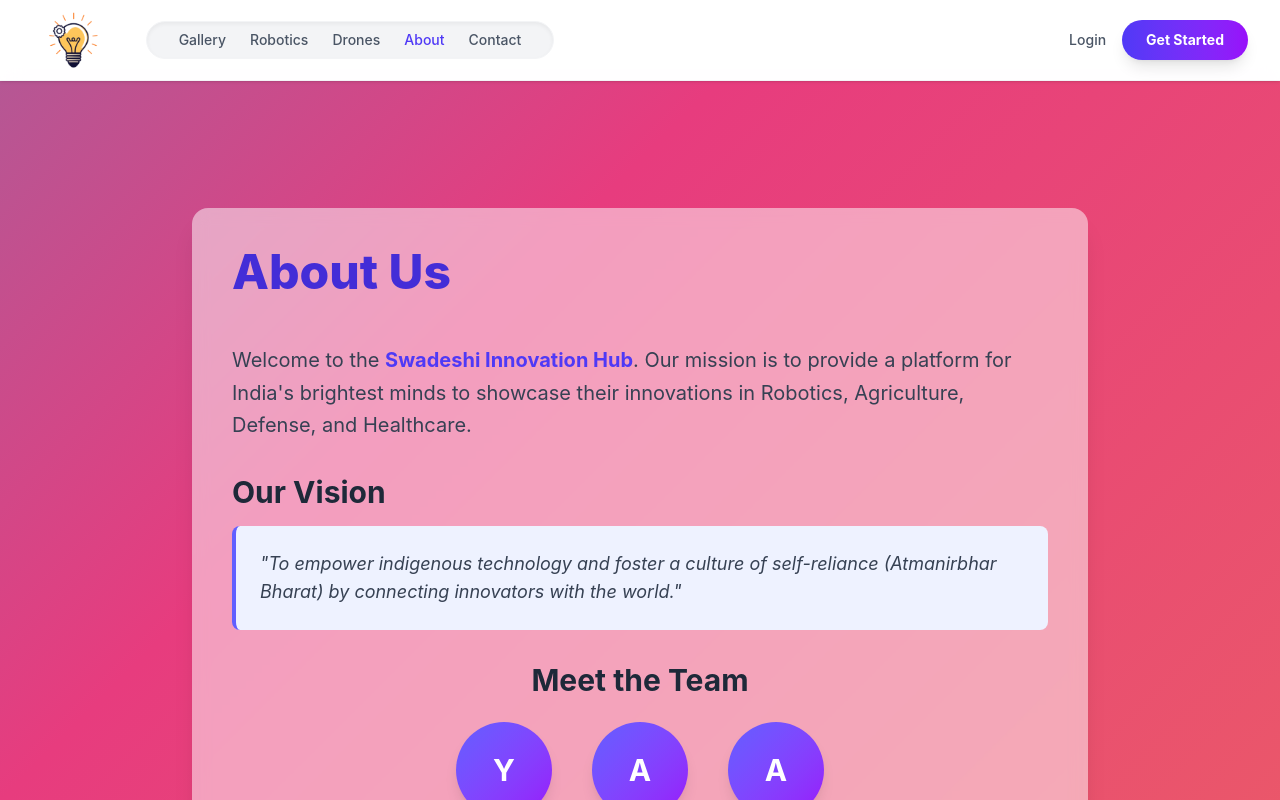
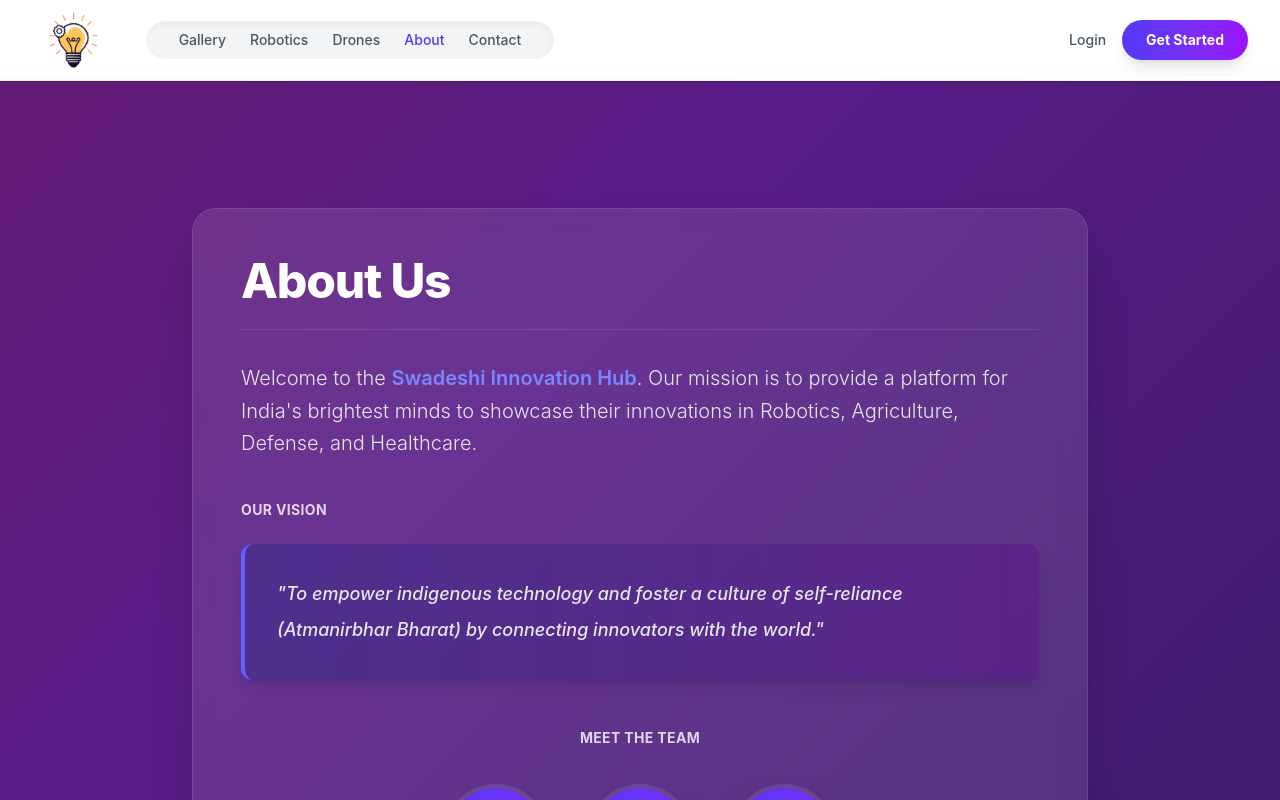
Before and after one commit to Nut3llaNutz/Cloud404-project, a React (Vite) app in the folder client/: page /about in a window 1280 px wide. Shown: the top 800 px of the page. Built offline with nearby package versions, Linux system fonts and the light colour scheme.

Commit message:
Final Version

```diff
--- a/client/src/index.css
+++ b/client/src/index.css
@@ -20,6 +20,13 @@
 
 .rainbow-bg {
     background: linear-gradient(-45deg, #ee7752, #e73c7e, #23a6d5, #23d5ab);
+    background-size: 400% 400%;
+    animation: gradientBG 15s ease infinite;
+}
+
+.purplish-bg {
+    background: linear-gradient(-45deg, #1e1b4b, #581c87, #831843, #020617);
+    /* indigo-950, purple-900, pink-900 (Merlot), slate-950 */
     background-size: 400% 400%;
     animation: gradientBG 15s ease infinite;
 }
--- a/client/src/pages/About.jsx
+++ b/client/src/pages/About.jsx
@@ -2,25 +2,25 @@
 
 const About = () => {
     return (
-        <div className="rainbow-bg min-h-screen pt-24">
+        <div className="purplish-bg min-h-screen pt-24">
             <div className="container mx-auto p-4 md:p-8">
-                <div className="max-w-4xl mx-auto bg-white/50 backdrop-blur-sm p-6 md:p-10 rounded-2xl shadow-xl">
-                    <h1 className="text-5xl font-extrabold text-indigo-700 mb-8 border-indigo-100 pb-4">
+                <div className="max-w-4xl mx-auto bg-white/10 backdrop-blur-md p-8 md:p-12 rounded-3xl shadow-2xl border border-white/10">
+                    <h1 className="text-5xl font-extrabold text-white mb-8 border-b border-white/10 pb-6 tracking-tight">
                         About Us
                     </h1>
 
-                    <section className="mb-8">
-                        <p className="text-xl text-gray-700 leading-relaxed">
-                            Welcome to the <span className="font-bold text-indigo-600">Swadeshi Innovation Hub</span>.
+                    <section className="mb-10">
+                        <p className="text-xl text-gray-200 leading-relaxed font-light">
+                            Welcome to the <span className="font-semibold text-indigo-400">Swadeshi Innovation Hub</span>.
                             Our mission is to provide a platform for India's brightest minds to showcase their
                             innovations in Robotics, Agriculture, Defense, and Healthcare.
                         </p>
                     </section>
 
-                    <section className="mb-8">
-                        <h2 className="text-3xl font-bold text-gray-800 mb-4">Our Vision</h2>
-                        <div className="bg-indigo-50 p-6 rounded-lg border-l-4 border-indigo-500">
-                            <p className="text-lg text-gray-700 italic">
+                    <section className="mb-12">
+                        <h2 className="text-2xl font-bold text-white mb-6 tracking-wide uppercase text-sm opacity-80">Our Vision</h2>
+                        <div className="bg-gradient-to-r from-indigo-900/50 to-purple-900/50 p-8 rounded-xl border-l-4 border-indigo-500 shadow-lg">
+                            <p className="text-lg text-gray-200 italic font-medium leading-loose">
                                 "To empower indigenous technology and foster a culture of self-reliance (Atmanirbhar Bharat)
                                 by connecting innovators with the world."
                             </p>
@@ -28,14 +28,14 @@
                     </section>
 
                     <section>
-                        <h2 className="text-3xl font-bold text-gray-800 mb-6 text-center">Meet the Team</h2>
-                        <div className="flex flex-wrap justify-center gap-10">
+                        <h2 className="text-2xl font-bold text-white mb-10 text-center tracking-wide uppercase text-sm opacity-80">Meet the Team</h2>
+                        <div className="flex flex-wrap justify-center gap-12">
                             {['YUVRAJ', 'AKHILA', 'ADNAN'].map((name, index) => (
                                 <div key={index} className="text-center group">
-                                    <div className="w-24 h-24 bg-gradient-to-br from-indigo-500 to-purple-600 rounded-full mx-auto mb-3 flex items-center justify-center text-white text-3xl font-bold shadow-lg transform group-hover:scale-110 transition duration-300">
+                                    <div className="w-24 h-24 bg-gradient-to-br from-indigo-600 to-purple-600 rounded-full mx-auto mb-4 flex items-center justify-center text-white text-3xl font-bold shadow-2xl ring-4 ring-white/10 group-hover:ring-indigo-500 transition-all duration-300 transform group-hover:scale-110">
                                         {name.charAt(0)}
                                     </div>
-                                    <h3 className="text-xl font-bold text-gray-900 tracking-wide">{name}</h3>
+                                    <h3 className="text-lg font-bold text-gray-100 tracking-wider">{name}</h3>
                                 </div>
                             ))}
                         </div>
--- a/client/src/pages/Dashboard.jsx
+++ b/client/src/pages/Dashboard.jsx
@@ -46,98 +46,93 @@
     if (loading) return <div className="p-20 text-center text-xl">Loading your portfolio...</div>;
 
     return (
-        <div className="rainbow-bg min-h-screen pt-24">
+        <div className="purplish-bg min-h-screen pt-24">
             <div className="container mx-auto p-4 md:p-8">
-                {/* Welcome Section - Glassmorphism */}
-                <div className="bg-white/90 backdrop-blur-xl rounded-3xl shadow-2xl p-6 md:p-12 mb-10 border border-white/20 relative overflow-hidden">
-                    <div className="absolute top-0 right-0 w-64 h-64 bg-indigo-500/10 rounded-full blur-3xl -mr-20 -mt-20 pointer-events-none"></div>
+                {/* Welcome Section - Professional Dark Glass */}
+                <div className="bg-white/10 backdrop-blur-md rounded-3xl p-8 md:p-12 mb-10 border border-white/10 relative overflow-hidden">
+                    <div className="absolute top-0 right-0 w-96 h-96 bg-indigo-600/20 rounded-full blur-3xl -mr-32 -mt-32 pointer-events-none"></div>
 
-                    <h1 className="text-4xl md:text-5xl font-extrabold text-transparent bg-clip-text bg-gradient-to-r from-indigo-800 to-purple-800 mb-4">
-                        My Dashboard
-                    </h1>
-                    <p className="text-xl text-gray-700 font-medium">
-                        Welcome back, <span className="font-bold text-indigo-700">{user.username}</span>! 🚀
-                    </p>
+                    <div className="relative z-10">
+                        <p className="text-gray-400 font-medium uppercase tracking-widest text-sm mb-2">Workspace</p>
+                        <h1 className="text-4xl md:text-6xl font-extrabold text-white mb-8 tracking-tight">
+                            Welcome, <span className="text-transparent bg-clip-text bg-gradient-to-r from-indigo-400 to-purple-400">{user.username}</span>.
+                        </h1>
 
-                    <div className="mt-8 flex flex-wrap gap-4">
-                        <div className="bg-white/60 backdrop-blur-sm px-6 py-3 rounded-xl border border-indigo-100 shadow-sm flex items-center gap-2">
-                            <span className="text-2xl">🏢</span>
-                            <div>
-                                <span className="block text-xs font-bold text-gray-500 uppercase tracking-wider">Organization</span>
-                                <span className="font-semibold text-gray-800">{user.organization || 'Independent Creator'}</span>
+                        <div className="flex flex-wrap gap-6">
+                            <div className="bg-slate-900/50 px-6 py-4 rounded-xl border border-white/5 flex flex-col min-w-[200px]">
+                                <span className="text-xs font-bold text-gray-500 uppercase tracking-wider mb-1">Organization</span>
+                                <span className="font-semibold text-lg text-white">{user.organization || 'Independent Creator'}</span>
                             </div>
-                        </div>
-                        <div className="bg-white/60 backdrop-blur-sm px-6 py-3 rounded-xl border border-indigo-100 shadow-sm flex items-center gap-2">
-                            <span className="text-2xl">📧</span>
-                            <div>
-                                <span className="block text-xs font-bold text-gray-500 uppercase tracking-wider">Email</span>
-                                <span className="font-semibold text-gray-800">{user.email}</span>
+                            <div className="bg-slate-900/50 px-6 py-4 rounded-xl border border-white/5 flex flex-col min-w-[200px]">
+                                <span className="text-xs font-bold text-gray-500 uppercase tracking-wider mb-1">Contact Email</span>
+                                <span className="font-semibold text-lg text-white">{user.email}</span>
                             </div>
                         </div>
                     </div>
                 </div>
 
                 {/* Actions & Stats */}
-                <div className="flex flex-col md:flex-row justify-between items-center mb-10 gap-6">
-                    <h2 className="text-3xl font-bold text-white drop-shadow-md">
-                        My Submissions <span className="bg-white/20 text-white px-3 py-1 rounded-full text-lg align-middle ml-2 backdrop-blur-md">{myProjects.length}</span>
-                    </h2>
-                    <div className="flex flex-wrap justify-center gap-4">
-                        <Link to="/add-robotics" className="group relative px-6 py-3 bg-gradient-to-r from-blue-600 to-indigo-700 text-white font-bold rounded-xl shadow-lg hover:shadow-2xl transition-all duration-300 transform hover:-translate-y-1 overflow-hidden">
-                            <div className="absolute inset-0 bg-white/20 group-hover:bg-white/10 transition-colors"></div>
-                            <span className="relative flex items-center gap-2">🤖 New Robot</span>
+                <div className="flex flex-col md:flex-row justify-between items-end mb-8 gap-6 border-b border-white/10 pb-8">
+                    <div>
+                        <h2 className="text-3xl font-bold text-white mb-2">My Submissions</h2>
+                        <p className="text-gray-400">Manage and track your innovations.</p>
+                    </div>
+
+                    <div className="flex flex-wrap gap-4">
+                        <Link to="/add-robotics" className="px-6 py-3 bg-indigo-600 hover:bg-indigo-700 text-white font-semibold rounded-lg shadow-lg hover:shadow-indigo-500/30 transition-all text-sm uppercase tracking-wide">
+                            + Add Robot
                         </Link>
-                        <Link to="/add-drone" className="group relative px-6 py-3 bg-gradient-to-r from-sky-500 to-blue-600 text-white font-bold rounded-xl shadow-lg hover:shadow-2xl transition-all duration-300 transform hover:-translate-y-1 overflow-hidden">
-                            <div className="absolute inset-0 bg-white/20 group-hover:bg-white/30 transition-colors"></div>
-                            <span className="relative flex items-center gap-2">✈️ New Drone</span>
+                        <Link to="/add-drone" className="px-6 py-3 bg-purple-600 hover:bg-purple-700 text-white font-semibold rounded-lg shadow-lg hover:shadow-purple-500/30 transition-all text-sm uppercase tracking-wide">
+                            + Add Drone
                         </Link>
-                        <Link to="/submit" className="group relative px-6 py-3 bg-gradient-to-r from-emerald-500 to-teal-600 text-white font-bold rounded-xl shadow-lg hover:shadow-2xl transition-all duration-300 transform hover:-translate-y-1 overflow-hidden">
-                            <div className="absolute inset-0 bg-white/20 group-hover:bg-white/30 transition-colors"></div>
-                            <span className="relative flex items-center gap-2">💡 New Project</span>
+                        <Link to="/submit" className="px-6 py-3 border border-white/20 hover:bg-white/10 text-white font-semibold rounded-lg transition-all text-sm uppercase tracking-wide backdrop-blur-sm">
+                            New Project
                         </Link>
                     </div>
                 </div>
 
-                {/* Projects Grid */}
+                {/* Projects Grid - Professional Cards */}
                 {myProjects.length === 0 ? (
-                    <div className="text-center py-20 bg-white/80 backdrop-blur-lg rounded-3xl shadow-xl border border-white/50">
-                        <div className="text-6xl mb-6">🎨</div>
-                        <p className="text-gray-600 text-2xl font-bold mb-2">Your canvas is empty!</p>
-                        <p className="text-gray-500 mb-8">Start your journey by submitting your first innovation.</p>
-                        <Link to="/submit" className="inline-block bg-indigo-600 text-white px-8 py-4 rounded-full font-bold shadow-lg hover:bg-indigo-700 hover:scale-105 transition-transform">
-                            Start Innovating Now
+                    <div className="text-center py-24 bg-white/5 backdrop-blur-md rounded-2xl border border-white/10 border-dashed">
+                        <div className="text-gray-500 text-6xl mb-4 font-light">+</div>
+                        <h3 className="text-white text-xl font-bold mb-2">No projects yet</h3>
+                        <p className="text-gray-400 mb-8 max-w-md mx-auto">Your portfolio is empty. Submit your first innovation to get started.</p>
+                        <Link to="/submit" className="inline-block px-8 py-3 bg-white text-indigo-900 font-bold rounded-lg hover:bg-gray-100 transition-colors">
+                            Submit Project
                         </Link>
                     </div>
                 ) : (
-                    <div className="grid grid-cols-1 md:grid-cols-2 lg:grid-cols-3 gap-8">
+                    <div className="grid grid-cols-1 md:grid-cols-2 lg:grid-cols-3 gap-6">
                         {myProjects.map(project => (
-                            <div key={project._id} className="group bg-white/90 backdrop-blur-md p-6 rounded-2xl shadow-lg hover:shadow-2xl transition-all duration-500 transform hover:-translate-y-2 border border-white/50 flex flex-col h-full">
+                            <div key={project._id} className="group bg-slate-900/60 backdrop-blur-md p-6 rounded-xl border border-white/10 hover:border-indigo-500/50 transition-all duration-300 flex flex-col h-full hover:shadow-2xl hover:shadow-indigo-900/20">
 
                                 <div className="flex justify-between items-start mb-4">
-                                    <h3 className="text-xl font-bold text-gray-900 leading-tight group-hover:text-indigo-700 transition-colors line-clamp-1">
-                                        {project.name}
-                                    </h3>
-                                    <span className={`text-xs px-3 py-1 rounded-full font-bold tracking-wide uppercase ${project.category === 'Robotics' ? 'bg-blue-100 text-blue-800' :
-                                        project.category === 'Drones' ? 'bg-sky-100 text-sky-800' :
-                                            'bg-emerald-100 text-emerald-800'
+                                    <div className={`text-xs px-2 py-1 rounded font-bold uppercase tracking-wider border ${project.category === 'Robotics' ? 'border-blue-500/30 text-blue-400 bg-blue-500/10' :
+                                            project.category === 'Drones' ? 'border-purple-500/30 text-purple-400 bg-purple-500/10' :
+                                                'border-emerald-500/30 text-emerald-400 bg-emerald-500/10'
                                         }`}>
                                         {project.category}
+                                    </div>
+                                    <span className="text-xs text-gray-500 font-mono">
+                                        {new Date(project.dateSubmitted).toLocaleDateString()}
                                     </span>
                                 </div>
 
-                                <p className="text-gray-600 text-sm mb-6 line-clamp-3 leading-relaxed flex-grow">
+                                <h3 className="text-xl font-bold text-white mb-2 group-hover:text-indigo-400 transition-colors truncate">
+                                    {project.name}
+                                </h3>
+
+                                <p className="text-gray-400 text-sm mb-6 line-clamp-3 leading-relaxed flex-grow font-light">
                                     {project.description}
                                 </p>
 
-                                <div className="mt-auto pt-4 border-t border-gray-100 flex justify-between items-center bg-gray-50/50 -mx-6 -mb-6 p-4 rounded-b-2xl group-hover:bg-indigo-50/30 transition-colors">
-                                    <span className="text-xs text-gray-500 font-medium flex items-center gap-1">
-                                        📅 {new Date(project.dateSubmitted).toLocaleDateString()}
-                                    </span>
+                                <div className="mt-auto pt-4 border-t border-white/5 flex items-center justify-end">
                                     <Link
                                         to={project.category === 'Robotics' ? `/robotics/${project._id}` : project.category === 'Drones' ? `/drones/${project._id}` : `/projects/${project._id}`}
-                                        className="text-indigo-600 hover:text-indigo-800 text-sm font-bold flex items-center gap-1 hover:gap-2 transition-all"
+                                        className="text-white text-sm font-semibold hover:text-indigo-400 transition-colors flex items-center gap-2 group/link"
                                     >
-                                        View Details <span>→</span>
+                                        View Details
+                                        <span className="group-hover/link:translate-x-1 transition-transform">→</span>
                                     </Link>
                                 </div>
                             </div>
--- a/client/src/pages/DroneDetail.jsx
+++ b/client/src/pages/DroneDetail.jsx
@@ -44,7 +44,7 @@
     const isOwner = user && project.owner && user.id === project.owner._id;
 
     return (
-        <div className="rainbow-bg min-h-screen pt-24 pb-12 flex items-center justify-center">
+        <div className="purplish-bg min-h-screen pt-24 pb-12 flex items-center justify-center">
             <div className="container mx-auto p-4 md:p-8 max-w-5xl">
                 <div className="bg-white/90 backdrop-blur-2xl border border-white/20 shadow-2xl rounded-3xl p-6 md:p-10 relative overflow-hidden border-t-4 border-sky-500">
                     <div className="absolute top-0 right-0 w-64 h-64 bg-sky-500/10 rounded-full blur-3xl -mr-20 -mt-20 pointer-events-none"></div>
--- a/client/src/pages/ProjectDetail.jsx
+++ b/client/src/pages/ProjectDetail.jsx
@@ -55,7 +55,7 @@
     const isOwner = user && project.owner && (user.id === project.owner._id || user.id === project.owner);
 
     return (
-        <div className="rainbow-bg min-h-screen pt-24 pb-12 flex items-center justify-center">
+        <div className="purplish-bg min-h-screen pt-24 pb-12 flex items-center justify-center">
             <div className="container mx-auto p-4 md:p-8 max-w-5xl">
                 <div className="bg-white/90 backdrop-blur-2xl border border-white/20 shadow-2xl rounded-3xl p-6 md:p-10 relative overflow-hidden">
                     <div className="absolute top-0 right-0 w-64 h-64 bg-indigo-500/10 rounded-full blur-3xl -mr-20 -mt-20 pointer-events-none"></div>
--- a/client/src/pages/RoboticsDetail.jsx
+++ b/client/src/pages/RoboticsDetail.jsx
@@ -44,7 +44,7 @@
     const isOwner = user && project.owner && user.id === project.owner._id;
 
     return (
-        <div className="rainbow-bg min-h-screen pt-24 pb-12 flex items-center justify-center">
+        <div className="purplish-bg min-h-screen pt-24 pb-12 flex items-center justify-center">
             <div className="container mx-auto p-4 md:p-8 max-w-5xl">
                 <div className="bg-white/90 backdrop-blur-2xl border border-white/20 shadow-2xl rounded-3xl p-6 md:p-10 relative overflow-hidden">
                     <div className="absolute top-0 right-0 w-64 h-64 bg-indigo-500/10 rounded-full blur-3xl -mr-20 -mt-20 pointer-events-none"></div>
```
